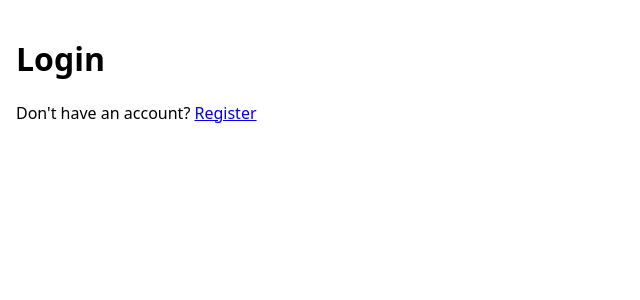
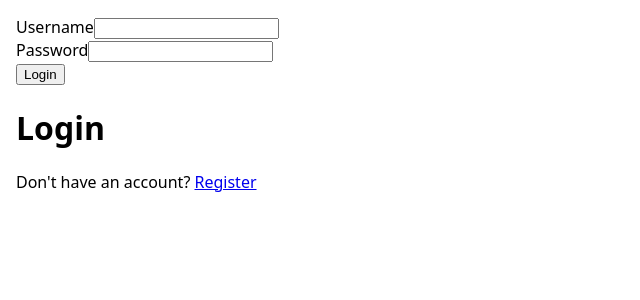
Before and after one commit to OfekSheskin/task-manager-frontend, a React (Vite) app: page /login in a window 1280 px wide. Shown: the top 300 px of the page, without its empty margins (0-640 px from the left). Built offline with nearby package versions, Linux system fonts and the light colour scheme; no server answers.

Commit message:
Add login form calling the auth API

```diff
--- a/src/pages/Login.jsx
+++ b/src/pages/Login.jsx
@@ -1,12 +1,53 @@
 import { Link } from 'react-router-dom'
+import { useState } from 'react'
+import { apiFetch } from '../api/client'
 
 export default function Login() {
+
+  const [username, setUsername] = useState('')
+  const [password, setPassword] = useState('')
+  const [result, setResult] = useState(null)
+
+  async function handleSubmit(event) {
+        event.preventDefault()
+
+
+    try{
+        const data = await apiFetch('/auth/login', {
+        method: 'POST',
+        body: { username, password },
+      })
+      setResult(data)
+
+    }
+      catch (error) {
+        console.error('Login failed:', error)
+        setResult({ error: error.message })
+      }
+
+    }
+
   return (
     <div>
+      <form onSubmit={handleSubmit}>
+        <div>
+          <label>Username</label>
+          <input type="text" id="username" name="username" value = {username}
+            onChange={(e) => setUsername(e.target.value)} />
+        </div>
+        <div>
+          <label>Password</label>
+          <input type="password" id="password" name="password" value = {password}
+            onChange={(e) => setPassword(e.target.value)} />
+        </div>
+        <button type="submit">Login</button>
+      </form>
       <h1>Login</h1>
       <p>
         Don't have an account? <Link to="/register">Register</Link>
       </p>
+      {result && <pre>{JSON.stringify(result, null, 2)}</pre>}
+
     </div>
   )
 }
```
